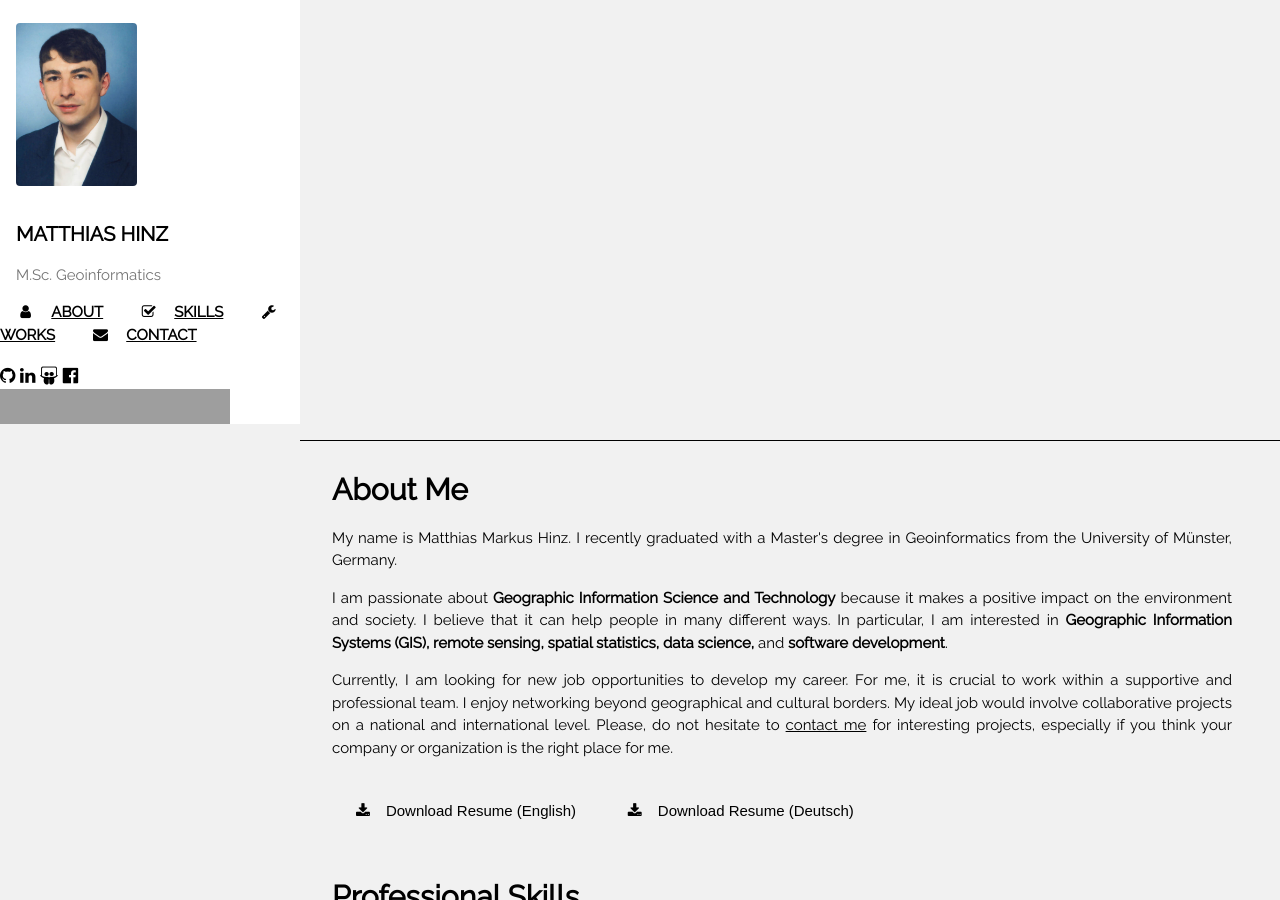
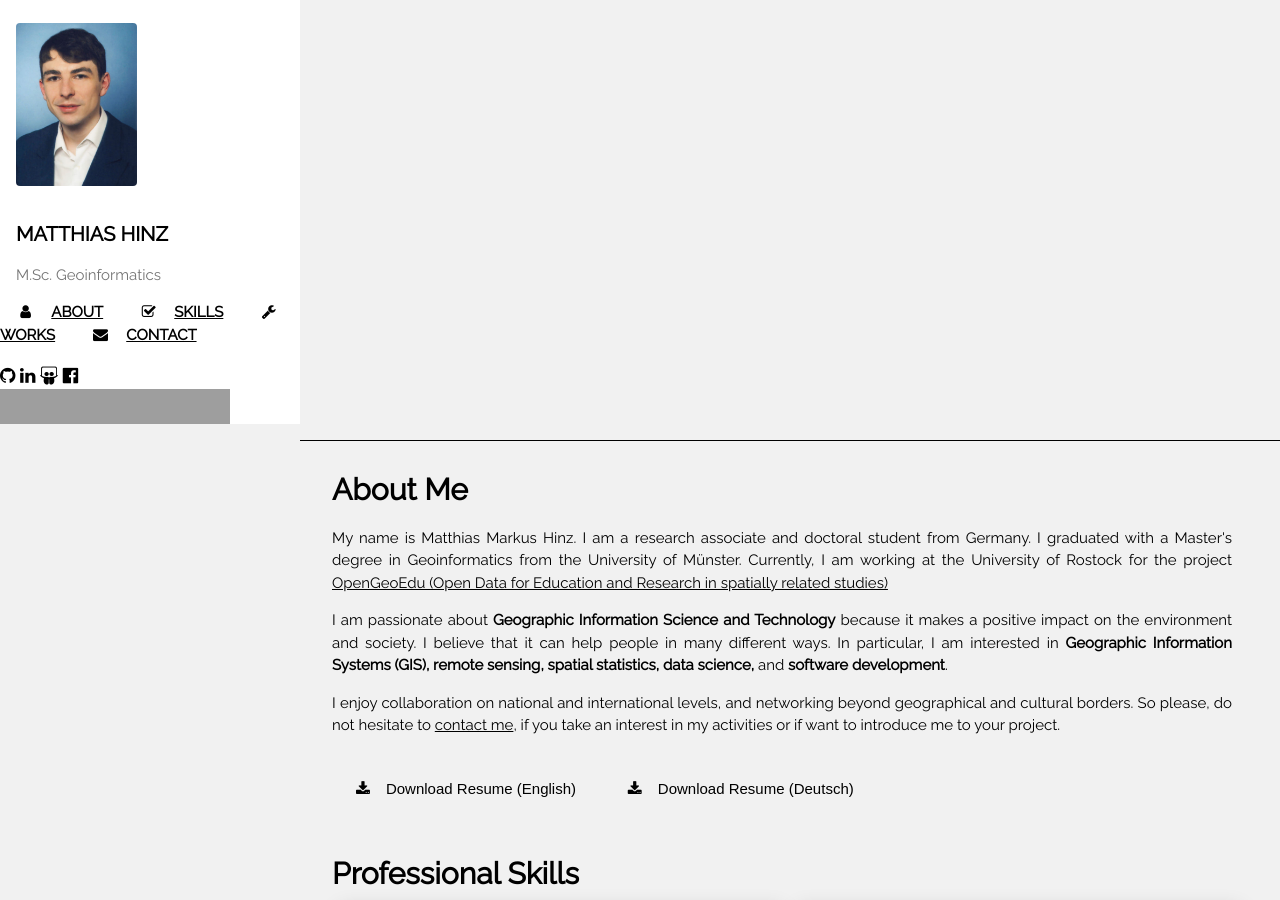
Before and after one commit to MatthiasHinz/MatthiasHinz.github.io, a Jekyll site: the page built from index.html, in a window 1280 px wide and 900 px high. Built offline with Jekyll 4.4.1, drawn with Linux system fonts in a browser that asks for light colours; nearby versions of some CDN libraries; comment, search, counter and statistics services are not loaded; some of the changed text lies outside the part shown; grey boxes are pictures that could not be loaded.

Commit message:
update address and affiliation

```diff
--- a/impressum.html
+++ b/impressum.html
@@ -9,9 +9,9 @@
 	<p>
 		Matthias Hinz
 		<br />
-		Hinter dem Hammer 13
+		Warschauer Straße 4a
 		<br />
-		99734 Nordhausen
+		18057 Rostock
 	</p>
 	<p>
 		Telefon: +49 1522 29438152
--- a/index.html
+++ b/index.html
@@ -7,16 +7,16 @@
 <div class="w3-container w3-margin">
 	<h2 id="about"><b>About Me</b></h2>
 	<p>
-		My name is Matthias Markus Hinz. I recently graduated with a Master's degree in Geoinformatics from the University of Münster, Germany.
+		My name is Matthias Markus Hinz. I am a research associate and doctoral student from Germany. I graduated with a Master's degree in Geoinformatics from the University of M&uuml;nster.
+		Currently, I am working at the University of Rostock for the project <a href="http://www.opengeoedu.de" target="_blank">OpenGeoEdu (Open Data for Education and Research in spatially related studies)</a>
 	</p>
 	<p>
 		I am passionate about <b>Geographic Information Science and Technology</b> because it makes a positive impact on the environment and society. I believe that it can help people in many different ways.
 		In particular, I am interested in <b>Geographic Information Systems (GIS), remote sensing, spatial statistics, data science,</b> and <b>software development</b>.
 	</p>
 	<p>
-		Currently, I am looking for new job opportunities to develop my career. For me, it is crucial to work within a supportive and professional team.
-		I enjoy networking beyond geographical and cultural borders. My ideal job would involve collaborative projects on a national and international level.
-		Please, do not hesitate to <a href="#contact">contact me</a> for interesting projects, especially if you think your company or organization is the right place for me.
+		I enjoy collaboration on national and international levels, and networking beyond geographical and cultural borders.
+		So please, do not hesitate to <a href="#contact">contact me</a>, if you take an interest in my activities or if want to introduce me to your project.
 	</p>
 	<a href="documents/CV-Europass-20170509-Hinz-EN.pdf" style="text-decoration: none" download >
 	<button class="w3-button w3-padding-large w3-margin-top w3-margin-bottom w3-theme-d3">
@@ -124,14 +124,16 @@
 				</p>
 
 				<p class="center">
-					<b>Nordhausen, Germany</b>
+					<b>Rostock, Germany</b>
 				</p>
 				<p  class="center" style="color: black">
 					Former residences:
 					<br/>
-					Münster (Westf.), Germany
+					M&uuml;nster (Westf.), Germany
 					<br/>
 					Castellón de la Plana, Spain
+					<br/>
+					Nordhausen, Germany (hometown)
 				</p>
 				<!-- old colors #FF5555" #00aaaa"
 
```
